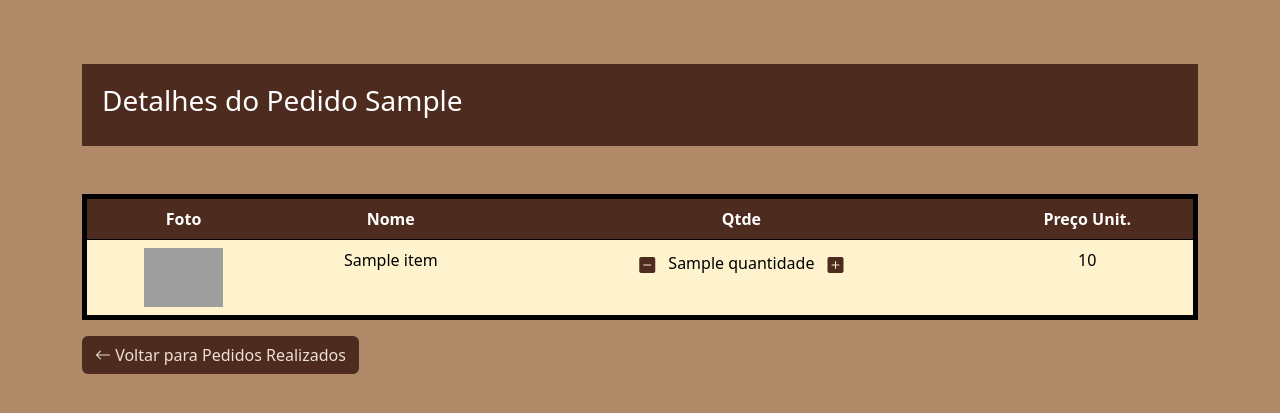
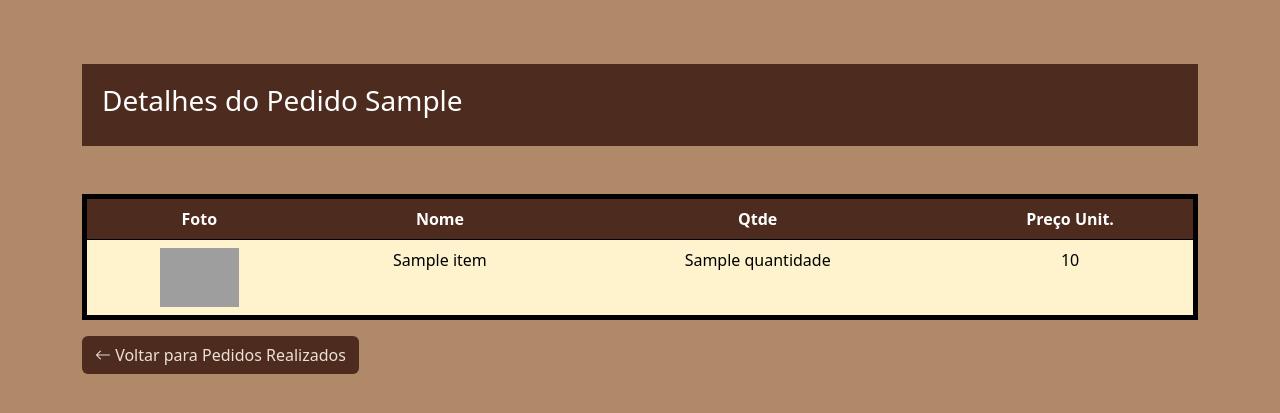
Before and after one commit to arthuroakes/aromas, a FastAPI app: template templates/Pedido/detalhes.html in a window 1280 px wide. Shown: the part 116-529 px from the top of the page. Run offline with FastAPI, Linux system fonts and the light colour scheme; the template is opened without the code that fills it: most values are stand-ins (such as "Sample title", 1, 10 or a date in 2020); grey boxes are pictures that could not be loaded.

Commit message:
mudancas em relacao ao pedido

```diff
--- a/templates/Pedido/detalhes.html
+++ b/templates/Pedido/detalhes.html
@@ -21,15 +21,7 @@
           <tr>
             <td class="table-warning" align="center"><img src="/static/img/{{ item.idProduto|id_img }}.jpg" class="img-fluid" alt="Imagem do produto {{ item.nomeProduto }}" style="height: 59px;"></td>
             <td class="table-warning" align="center">{{item.nomeProduto}}</td>
-            <td class="table-warning" align="center">
-              <a href="/pedido/decrementar/{{ item.idProduto }}" class="btn btn-sm" style="color: #4D2B1E" title="Menos" data-bs-toggle="tooltip" data-bs-placement="left">
-                <i class="bi bi-dash-square-fill"></i>
-              </a>
-              {{item.quantidade}}
-              <a href="/pedido/incrementar/{{ item.idProduto }}" class="btn btn-sm" style="color: #4D2B1E" title="Mais" data-bs-toggle="tooltip" data-bs-placement="right">
-                <i class="bi bi-plus-square-fill"></i>
-              </a>
-            </td>
+            <td class="table-warning" align="center">{{item.quantidade}}</td>
             <td class="table-warning" align="center">{{item.valorUnitario}}</td>
           </tr>
       {% endfor %}
```
